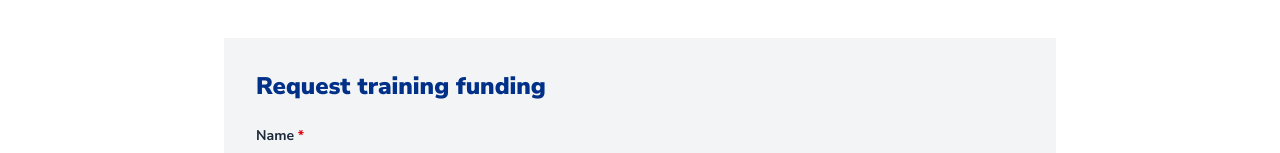
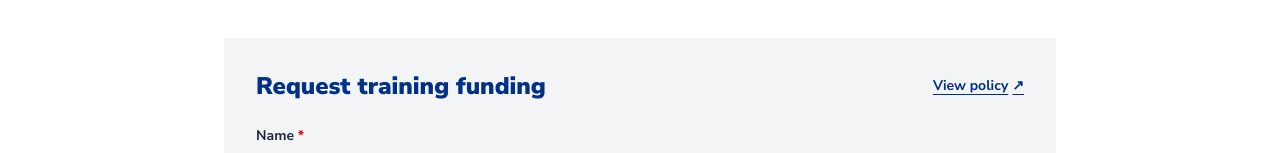
Before and after one commit to niccoates/tewkesburyscouts.org.uk, a Next.js app: page /volunteers/training-funding-request in a window 1280 px wide. Shown: the part 627-780 px from the top of the page. Built offline with nearby package versions, Linux system fonts and the light colour scheme.

Commit message:
Added funding policy and fixed viewport issue

```diff
--- a/src/app/layout.js
+++ b/src/app/layout.js
@@ -62,11 +62,12 @@ export const metadata = {
   icons: {
     icon: "/favicon.ico", // Path to favicon
   },
-  viewport: {
-    width: "device-width",
-    initialScale: 1,
-    maximumScale: 1,
-  },
+};
+
+export const viewport = {
+  width: "device-width",
+  initialScale: 1,
+  maximumScale: 1,
 };
 
 export default function RootLayout({ children }) {
--- a/src/app/volunteers/training-funding-request/page.js
+++ b/src/app/volunteers/training-funding-request/page.js
@@ -37,12 +37,25 @@ export default function TrainingFundingRequestPage() {
           aria-labelledby="funding-request-form-heading"
           className="bg-gray-100 p-6 sm:p-8"
         >
-          <h2
-            id="funding-request-form-heading"
-            className="mb-6 text-2xl font-black text-[#003087]"
-          >
-            Request training funding
-          </h2>
+          <div className="mb-6 flex flex-col gap-2 sm:flex-row sm:items-center sm:justify-between">
+            <h2
+              id="funding-request-form-heading"
+              className="text-2xl font-black text-[#003087]"
+            >
+              Request training funding
+            </h2>
+            <a
+              href="/documents/tewkesbury-training-funding-policy-april-2026.pdf"
+              target="_blank"
+              rel="noopener noreferrer"
+              className="self-start text-sm font-bold text-[#003087] underline underline-offset-4 hover:no-underline focus:outline-none focus:ring-2 focus:ring-[#003087] sm:self-auto"
+            >
+              View policy
+              <span className="ml-1" aria-hidden="true">
+                ↗
+              </span>
+            </a>
+          </div>
           <TrainingFundingFormClient />
         </section>
       </div>
```
Also changed, not shown: 1 other file (tests, documents, lock files or other folders).
